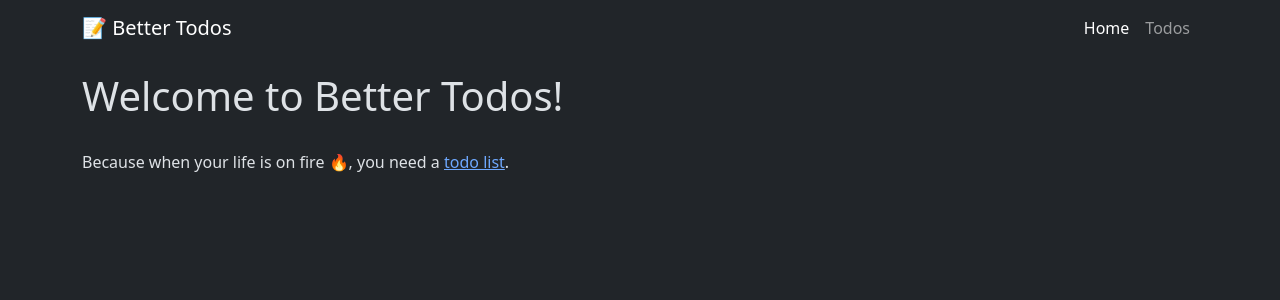
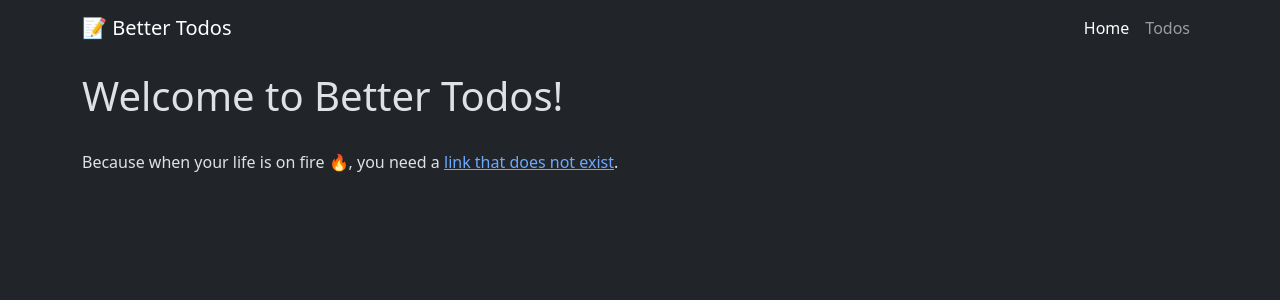
Before and after one commit to drblue/fed23-javascript-2, a React (Vite) app in the folder 06-better-todos/: page / in a window 1280 px wide. Shown: the top 300 px of the page. Built offline with nearby package versions, Linux system fonts and the light colour scheme.

Commit message:
Added route and page for Not Found.

```diff
--- a/06-better-todos/src/App.tsx
+++ b/06-better-todos/src/App.tsx
@@ -2,6 +2,7 @@ import Container from "react-bootstrap/Container";
 import { Routes, Route } from "react-router-dom";
 import Navigation from "./components/Navigation";
 import HomePage from "./pages/HomePage";
+import NotFoundPage from "./pages/NotFoundPage";
 import TodosPage from "./pages/TodosPage";
 import "./assets/scss/App.scss";
 
@@ -14,6 +15,8 @@ function App() {
 				<Routes>
 					<Route path="/" element={<HomePage />} />
 					<Route path="/todos" element={<TodosPage />} />
+
+					<Route path="*" element={<NotFoundPage />} />
 				</Routes>
 			</Container>
 		</div>
--- a/06-better-todos/src/pages/HomePage.tsx
+++ b/06-better-todos/src/pages/HomePage.tsx
@@ -5,7 +5,7 @@ const HomePage = () => {
 		<>
 			<h1>Welcome to Better Todos!</h1>
 
-			<p>Because when your life is on fire 🔥, you need a <Link to="/todos">todo list</Link>.</p>
+			<p>Because when your life is on fire 🔥, you need a <Link to="/lolcats">link that does not exist</Link>.</p>
 		</>
 	)
 }
--- /dev/null
+++ b/06-better-todos/src/pages/NotFoundPage.tsx
@@ -0,0 +1,14 @@
+import Image from "react-bootstrap/Image";
+import SadKittyCat from "../assets/images/sad-kitten.gif";
+
+const NotFoundPage = () => {
+	return (
+		<>
+			<h1>Sorry, that page could not be found 😔</h1>
+
+			<Image src={SadKittyCat} fluid />
+		</>
+	)
+}
+
+export default NotFoundPage;
```
Also changed, not shown: 06-better-todos/src/assets/images/sad-kitten.gif (added).
